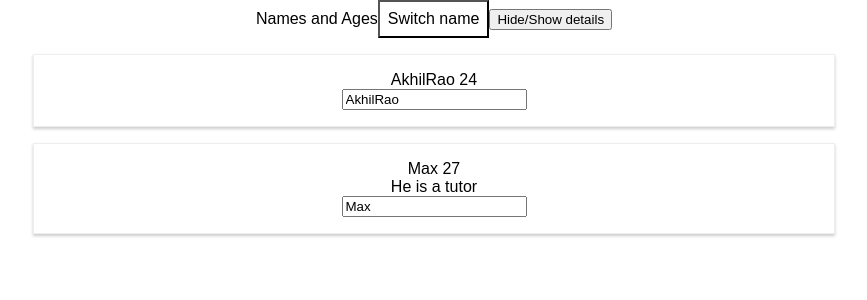
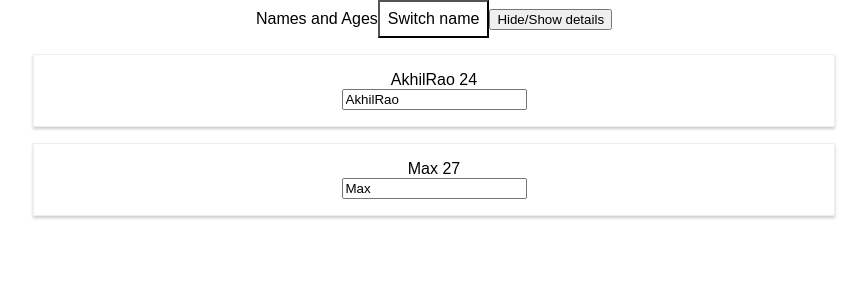
Before and after one commit to AkhilRao52/React-Core, a React (Create React App) app: page / in a window 1280 px wide. Both pictures are taken after a click on the button "Switch name". Shown: the top 300 px of the page, without its empty margins (206-1073 px from the left). Built offline with nearby package versions, Linux system fonts and the light colour scheme.

Commit message:
outputting lists

```diff
--- a/src/App.js
+++ b/src/App.js
@@ -69,11 +69,11 @@ class App extends Component {
     if(this.state.display){
       persons =
       (<div>
-        <Person name= {this.state.persons[0].name} age= {this.state.persons[0].age}/>
-        <Person name= {this.state.persons[1].name} age= {this.state.persons[1].age}
-                click= {() => this.switchNameHandler("Aki")}
-                changed={this.nameChangeHandler}> He is a tutor
-        </Person>
+        {this.state.persons.map((person)=>{
+          return <Person
+                  name = {person.name}
+                  age = {person.age}/>
+        })}
      </div>)
     }
 
```
